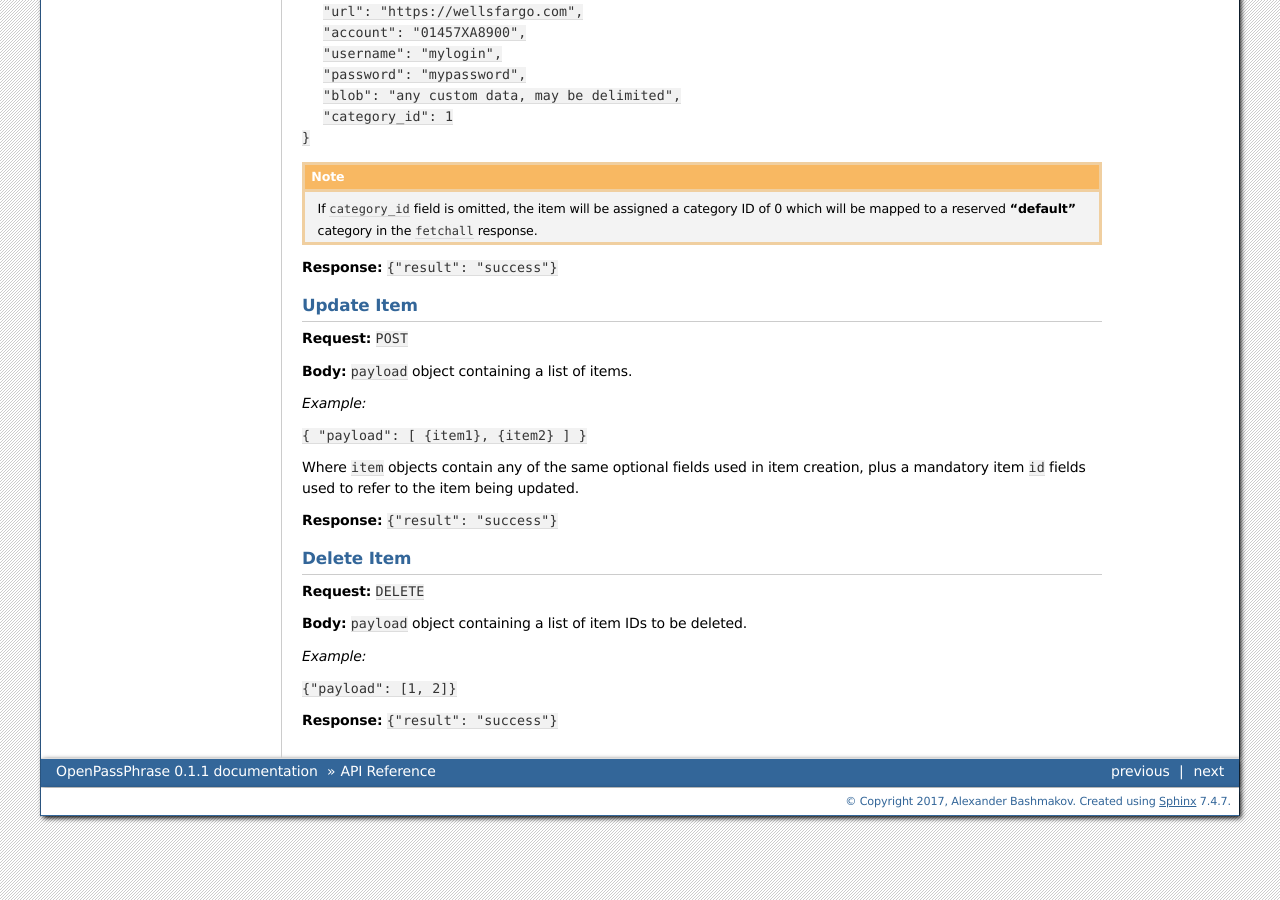
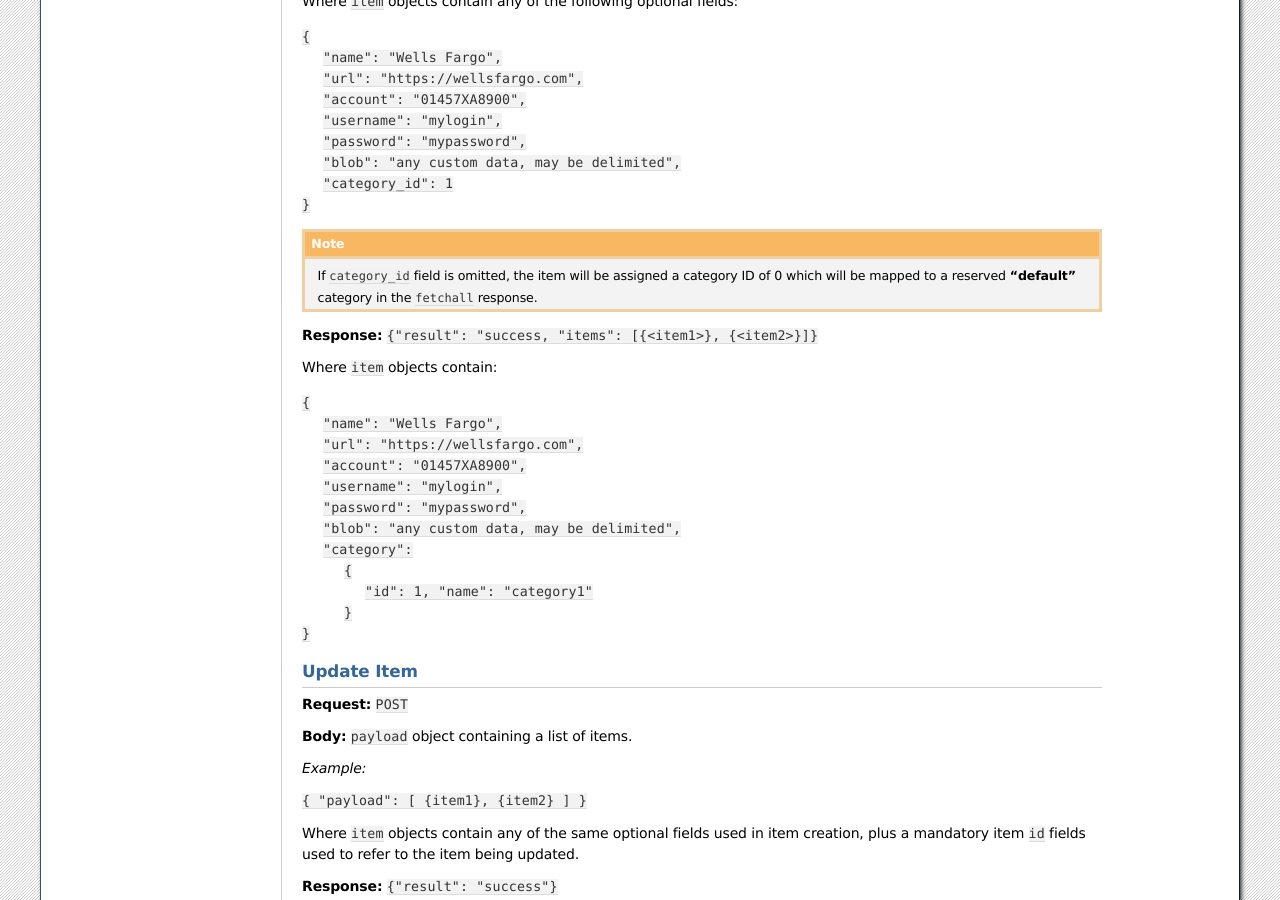
Before and after one commit to openpassphrase/opp, a Sphinx documentation site: the page built from docs/source/api_ref.rst, in a window 1280 px wide and 900 px high, scrolled down 2946 px. Built offline with Sphinx 7.4.7, drawn with Linux system fonts in a browser that asks for light colours; some of the changed text lies outside the part shown.

Commit message:
Updated category/item PUT response.

```diff
--- a/docs/source/api_ref.rst
+++ b/docs/source/api_ref.rst
@@ -136,7 +136,11 @@
 
 ``{"payload": ["category_name1", "category_name2"]}``
 
-**Response:** ``{"result": "success"}``
+**Response:** ``{"result": "success", "categories": [{<category1>}, {<category2>}]}``
+
+Where ``category`` objects contain:
+
+| ``{"id": 1, "name": "category_name1"}``
 
 Update Category
 ~~~~~~~~~~~~~~~
@@ -200,7 +204,23 @@
    a category ID of 0 which will be mapped to a reserved **"default"**
    category in the ``fetchall`` response.
 
-**Response:** ``{"result": "success"}``
+**Response:** ``{"result": "success, "items": [{<item1>}, {<item2>}]}``
+
+Where ``item`` objects contain:
+
+| ``{``
+|   ``"name": "Wells Fargo",``
+|   ``"url": "https://wellsfargo.com",``
+|   ``"account": "01457XA8900",``
+|   ``"username": "mylogin",``
+|   ``"password": "mypassword",``
+|   ``"blob": "any custom data, may be delimited",``
+|   ``"category":``
+|     ``{``
+|       ``"id": 1, "name": "category1"``
+|     ``}``
+| ``}``
+
 
 Update Item
 ~~~~~~~~~~~~
```
